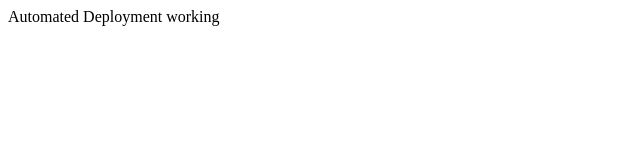
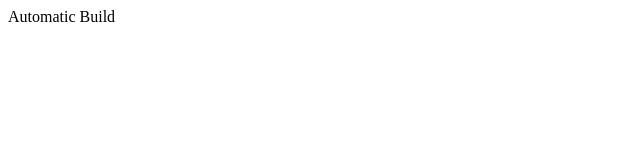
Before and after one commit to atishukla/simple-app, a plain HTML site: page index.html in a window 1280 px wide. Shown: the whole page, without its empty margins (0-640 px from the left). Drawn offline with Linux system fonts and the light colour scheme.

Commit message:
Another chance at automated build

```diff
--- a/index.html
+++ b/index.html
@@ -1,5 +1,5 @@
 <!DOCTYPE html>
 <title>Atishay Sample App</title>
 <body>
-  Automated Deployment working
+  Automatic Build
 </body>
```
Also changed, not shown: 1 other file.
